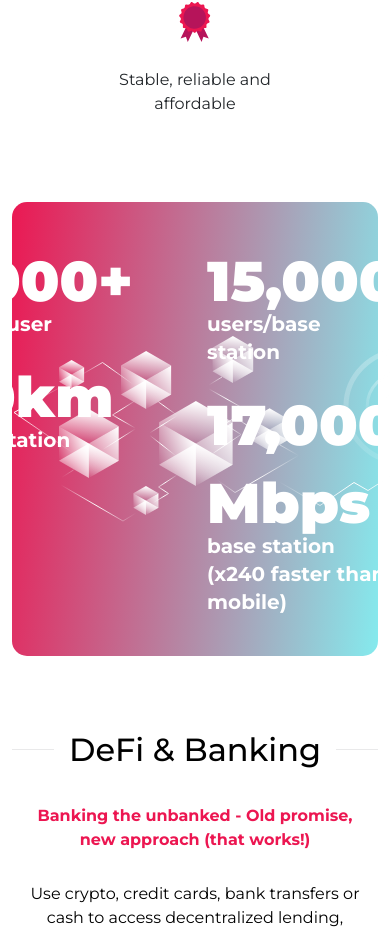
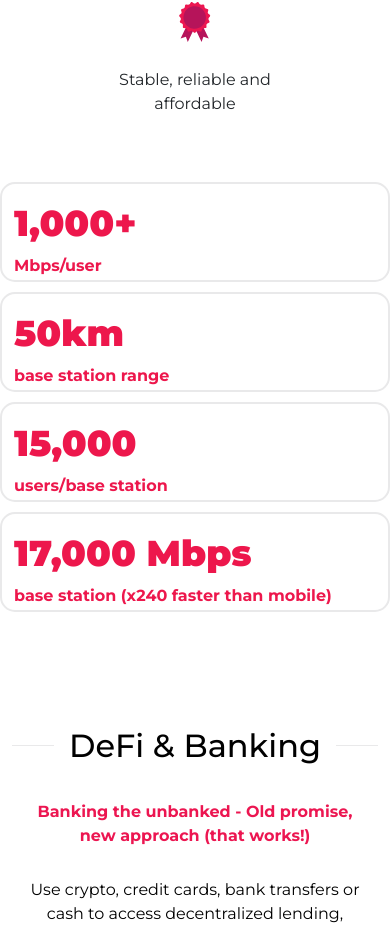
Before and after one commit to Sabir184/3air, a React (Create React App) app in the folder my-app/: page / in a window 390 px wide. Shown: the part 3617-4546 px from the top of the page. Built offline with nearby package versions, Linux system fonts and the light colour scheme.

Commit message:
updated stats on mobile

```diff
--- a/my-app/src/components/FrictionlessExperience/Stats.js
+++ b/my-app/src/components/FrictionlessExperience/Stats.js
@@ -4,7 +4,7 @@
 
 function Stats({ StatNum, StatText }) {
   return (
-    <Container>
+    <Container className="numTextContainer">
       <div className="statNum">{StatNum}</div>
       <div className="statText">{StatText}</div>
     </Container>
--- a/my-app/src/components/FrictionlessExperience/StatsStyle.scss
+++ b/my-app/src/components/FrictionlessExperience/StatsStyle.scss
@@ -5,7 +5,7 @@
   align-items: center;
   justify-content: center;
   margin-bottom: 20px;
-  background: linear-gradient(96.68deg, #EC1651 -0.95%, #84ECEF 100.81%);
+  background: linear-gradient(96.68deg, #ec1651 -0.95%, #84ecef 100.81%);
   border-radius: 15px;
   padding: 40px 30px;
 }
@@ -28,8 +28,8 @@
 .statsFirstBlock {
   margin-right: 50px;
 }
-.statssecondBlock{
- margin-top: 20px;
+.statssecondBlock {
+  margin-top: 20px;
 }
 
 .statText {
@@ -41,13 +41,38 @@
 }
 
 @media only screen and (max-width: 1080px) {
+  .statsStyle {
+    display: flex;
+    align-items: center;
+    justify-content: center;
+    flex-direction: column;
+    background-image: none;
+  }
   .statsContainer {
-    display: flex;
-    justify-content: center;
-    align-items: center;
-    flex-direction: column;
+    background: none;
+    margin-top: 0;
   }
-  .statsImageWraper {
-    margin-top: 30px;
+  .numTextContainer {
+    border: 2px solid #e9e9ea;
+    border-radius: 15px;
+    width: 100vw;
+  }
+  .statText {
+    font-size: 16px;
+    color: #ed174c;
+  }
+  .statNum {
+    font-size: 36px;
+    color: #ed174c;
+  }
+  .statsFirstBlock {
+    margin-top: 10px;
+  }
+  .statssecondBlock {
+    margin-top: 10px;
+  }
+
+  .statsFirstBlock {
+    margin-right: 0;
   }
 }
```
Also changed, not shown: my-app/src/components/FrictionlessExperience/FrictionlessExperience.js (+9 -5 lines).
